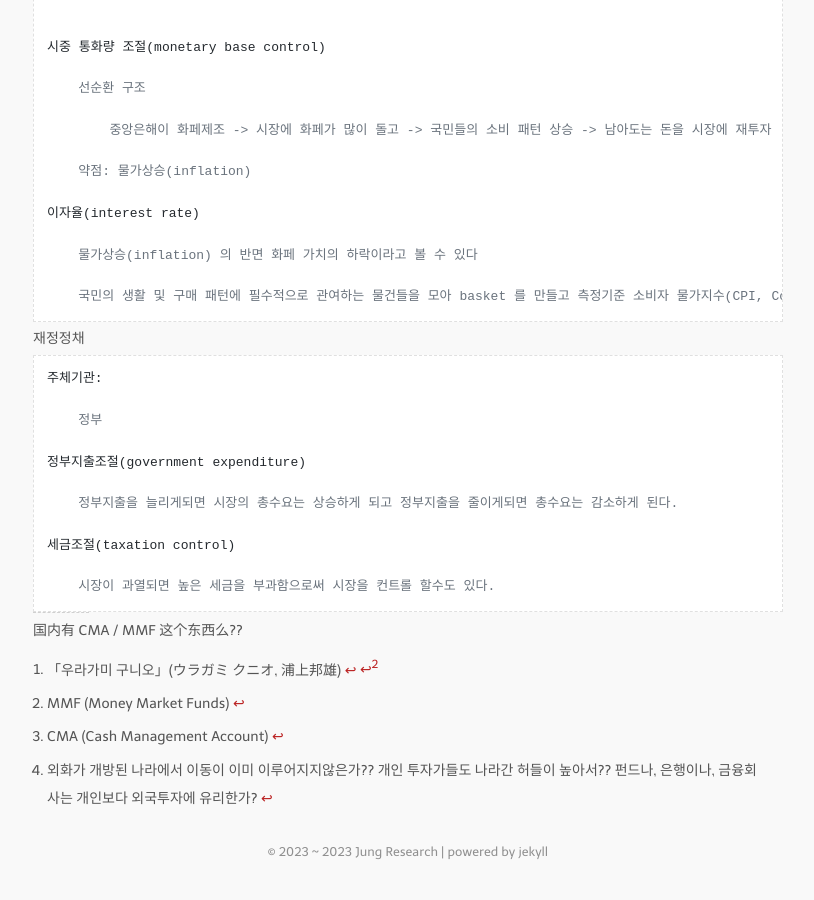
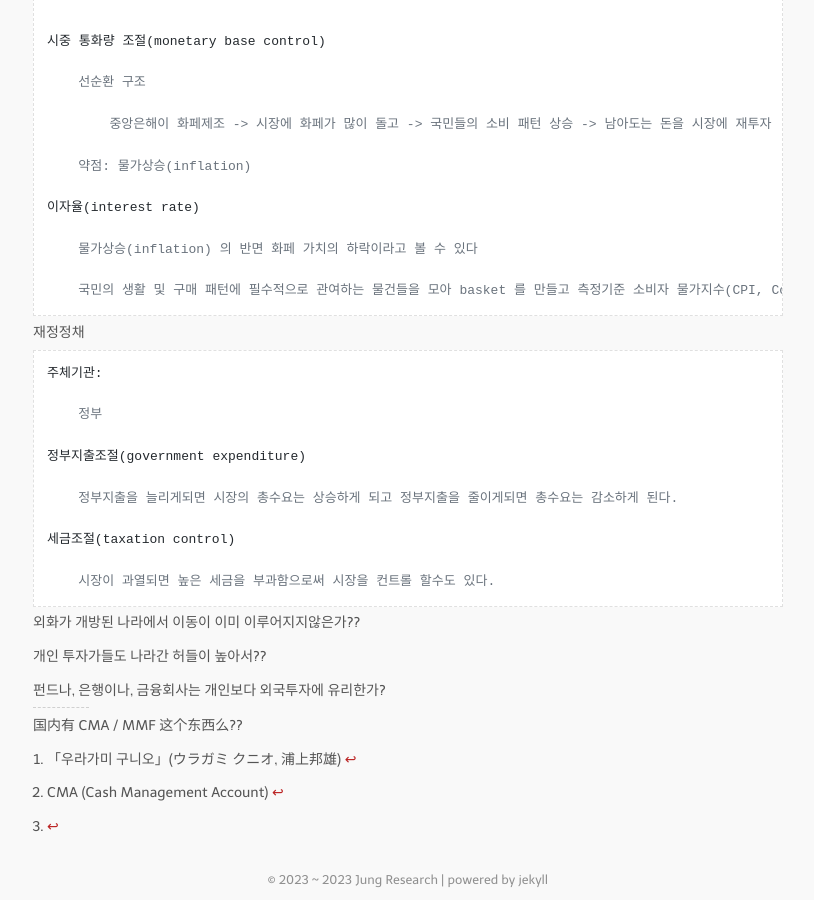
Before and after one commit to jung-research/github.io, a Jekyll site: the page built from _posts/2023-08-23-season_theory.md, in a window 1280 px wide and 900 px high, scrolled down 7991 px. Shown: the whole window, without its empty margins (232-1046 px from the left). Built offline with Jekyll 4.4.1, drawn with Linux system fonts in a browser that asks for light colours; nearby versions of some CDN libraries; some web fonts are replaced; before the commit the page ends 8863 px from its top, so only the background shows below that; part of the change alters nothing that is shown; some of the changed text lies outside the part shown.

Commit message:
mod season theory

```diff
--- a/_posts/2023-08-23-season_theory.md
+++ b/_posts/2023-08-23-season_theory.md
@@ -52,7 +52,7 @@ tags:
             a. 은행으로 가기도 애매하고
             b. 투자의 위험성 때문에 투자자산(주식, 부동산)으로도 유입되지 않는 특징이 있다
 
-        MMF[^2] 나 CMA[^3] 처럼 단기 투자자산에서 대기자산 형태로 몰려있다
+        [MMF](/2023/08/27/economics_noun.html#mmf) 나 CMA[^3] 처럼 단기 투자자산에서 대기자산 형태로 몰려있다
 
       - 장기:
 
@@ -62,9 +62,9 @@ tags:
             b. 서서히 위험자산에 투자를 하기 시작한다
 
 
-      Q[^1]: 금리의 조정은 각 나라별 이고, 페그제(peg system) 고정환율제로 금리가 동시에 등락하지 않은 이상, 투자자 외국유출?
+      Q[^4]: 금리의 조정은 각 나라별 이고, 페그제(peg system) 고정환율제로 금리가 동시에 등락하지 않은 이상, 투자자 외국유출?
 
-  2. SOC[^4] 확충을 통한 투자 확대
+  2. SOC[^5] 확충을 통한 투자 확대
 
   3. 부실채권 매입
 
@@ -419,9 +419,11 @@ macro 는 국민소득, 물가, 실업, 환율, 국제수지 등 실물경제에
 [^2]: MMF (Money Market Funds)
 [^3]: CMA (Cash Management Account)
 [^4]:
-    외화가 개방된 나라에서 이동이 이미 이루어지지않은가??
-    개인 투자가들도 나라간 허들이 높아서??
-    펀드나, 은행이나, 금융회사는 개인보다 외국투자에 유리한가?
+외화가 개방된 나라에서 이동이 이미 이루어지지않은가??
+
+개인 투자가들도 나라간 허들이 높아서??
+
+펀드나, 은행이나, 금융회사는 개인보다 외국투자에 유리한가?
 
 ---
 
--- a/_posts/2023-08-27-economics_noun.md
+++ b/_posts/2023-08-27-economics_noun.md
@@ -19,6 +19,9 @@ tags:
 
 명목금리(nominal interest rate) = 실질금리(real interest rate) + 기대인플레이션율(expected inflation)
 
+### MMF
+
+MMF(Money Market Funds) 는 ... 을 가르킨다.
 
 ## Q
 
```
